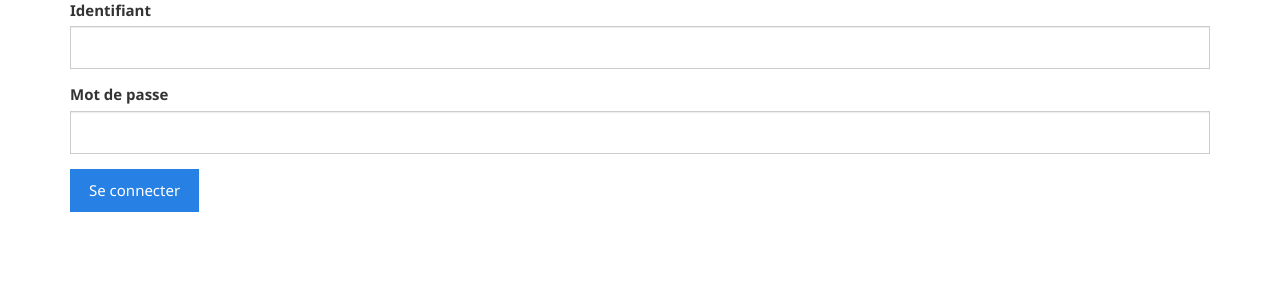
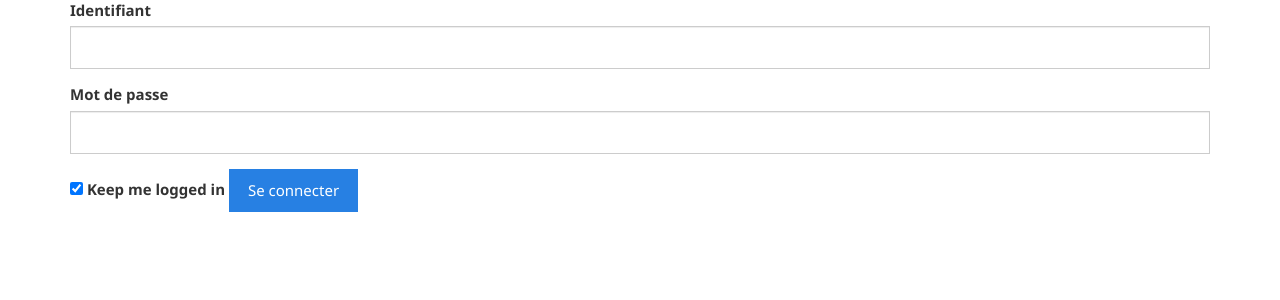
Before and after one commit to JrBour/symfony-blog, a Symfony app: template templates/login/login.html.twig in a window 1280 px wide. Shown: the part 52-352 px from the top of the page. Run offline with Twig, Linux system fonts and the light colour scheme; the template is opened without the code that fills it, so the values that code supplies are empty; some libraries are stand-ins or nearby versions.

Commit message:
add remember me checkbox

```diff
--- a/src/Controller/BlogController.php
+++ b/src/Controller/BlogController.php
@@ -7,6 +7,7 @@ use Symfony\Bundle\FrameworkBundle\Controller\Controller;
 use Symfony\Component\Security\Core\User\UserInterface;
 use Symfony\Component\Routing\Annotation\Route;
 use Symfony\Component\HttpFoundation\JsonResponse;
+use Sensio\Bundle\FrameworkExtraBundle\Configuration\Security;
 use Symfony\Component\HttpFoundation\Response;
 use Symfony\Component\HttpFoundation\Request;
 use App\Form\BlogType;
@@ -21,7 +22,7 @@ use \DateTime;
 class BlogController extends Controller
 {
   /**
-  * @Route("/blog/", name="blog")
+  * @Route("/blog", name="blog")
   **/
   public function showListBlog()
   {
@@ -34,6 +35,8 @@ class BlogController extends Controller
         'Aucun post n\'est créer pour l\'instant, pensez à en ajouter un !'
       );
     }
+    //Another way to deny access in controller
+    //$this->denyAccessUnlessGranted('ROLE_ADMIN', null, 'Unable to access this page!');
 
     return $this->render('blog/index.html.twig', array(
       'posts' => $posts
--- a/templates/login/login.html.twig
+++ b/templates/login/login.html.twig
@@ -15,6 +15,9 @@
       <input type="password" name="_password" id="password" class="form-control">
     </div>
 
+    <input type="checkbox" id="remember_me" name="_remember_me" checked />
+   <label for="remember_me">Keep me logged in</label>
+
      <input type="hidden" name="_target_path" value="/"/>
 
     <button class="btn btn-primary" type="submit">Se connecter</button>
```
Also changed, not shown: 1 other file.
